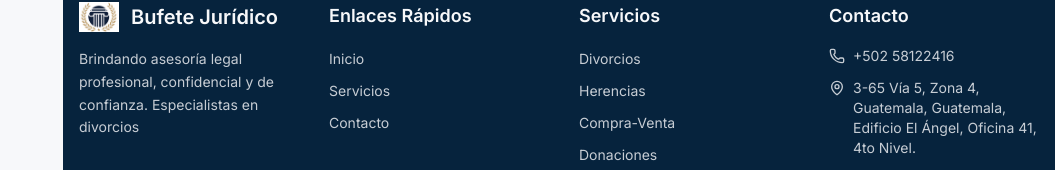
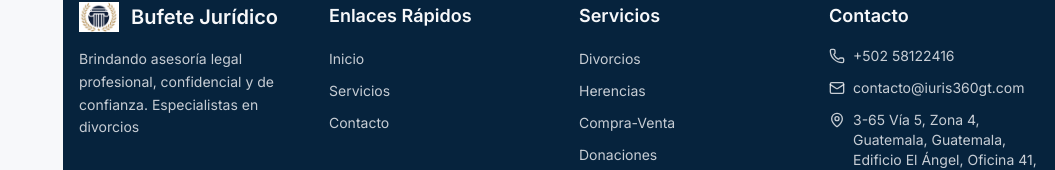
Before and after one commit to CH0CHE/iuris360, a Next.js app: page / in a window 1280 px wide. Shown: the part 6138-6308 px from the top of the page, without its empty margins (225-1280 px from the left). Built offline with nearby package versions, Linux system fonts and the light colour scheme.

Commit message:
Cambios en correo para el real/prod

```diff
--- a/components/footer.tsx
+++ b/components/footer.tsx
@@ -117,7 +117,7 @@ export function Footer() {
                   +{process.env.NEXT_PUBLIC_AREA_CODE} {process.env.NEXT_PUBLIC_PHONE_CONTACTO}
                 </Link>
               </li>
-              {/* <li>
+               <li>
                 <Link
                   href={`mailto:${process.env.NEXT_PUBLIC_EMAIL_CONTACTO}`}
                   className="flex items-center gap-2 text-primary-foreground/80 hover:text-accent transition-colors text-sm"
@@ -125,7 +125,7 @@ export function Footer() {
                   <Mail className="h-4 w-4" />
                   {process.env.NEXT_PUBLIC_EMAIL_CONTACTO}
                 </Link>
-              </li> */}
+              </li>
               <li className="flex items-start gap-2 text-primary-foreground/80 text-sm">
                 <MapPin className="h-4 w-4 flex-shrink-0 mt-0.5" />
                 <span>{process.env.NEXT_PUBLIC_UBICACION_OFICINA}</span>
--- a/components/sections/contact.tsx
+++ b/components/sections/contact.tsx
@@ -25,13 +25,13 @@ function getContactInfo() {
       href: `https://wa.me/${process.env.NEXT_PUBLIC_AREA_CODE}${process.env.NEXT_PUBLIC_PHONE_CONTACTO}`,
       description: 'Respuesta inmediata'
     },
-    /*{
+    {
       icon: Mail,
       title: 'Email',
       value: process.env.NEXT_PUBLIC_EMAIL_CONTACTO,
       href: `mailto:${process.env.NEXT_PUBLIC_EMAIL_CONTACTO}`,
       description: 'Escríbanos'
-    },*/
+    },
     {
       icon: Clock,
       title: 'Horario',
```
Also changed, not shown: 1 other file (tests, documents, lock files or other folders).
